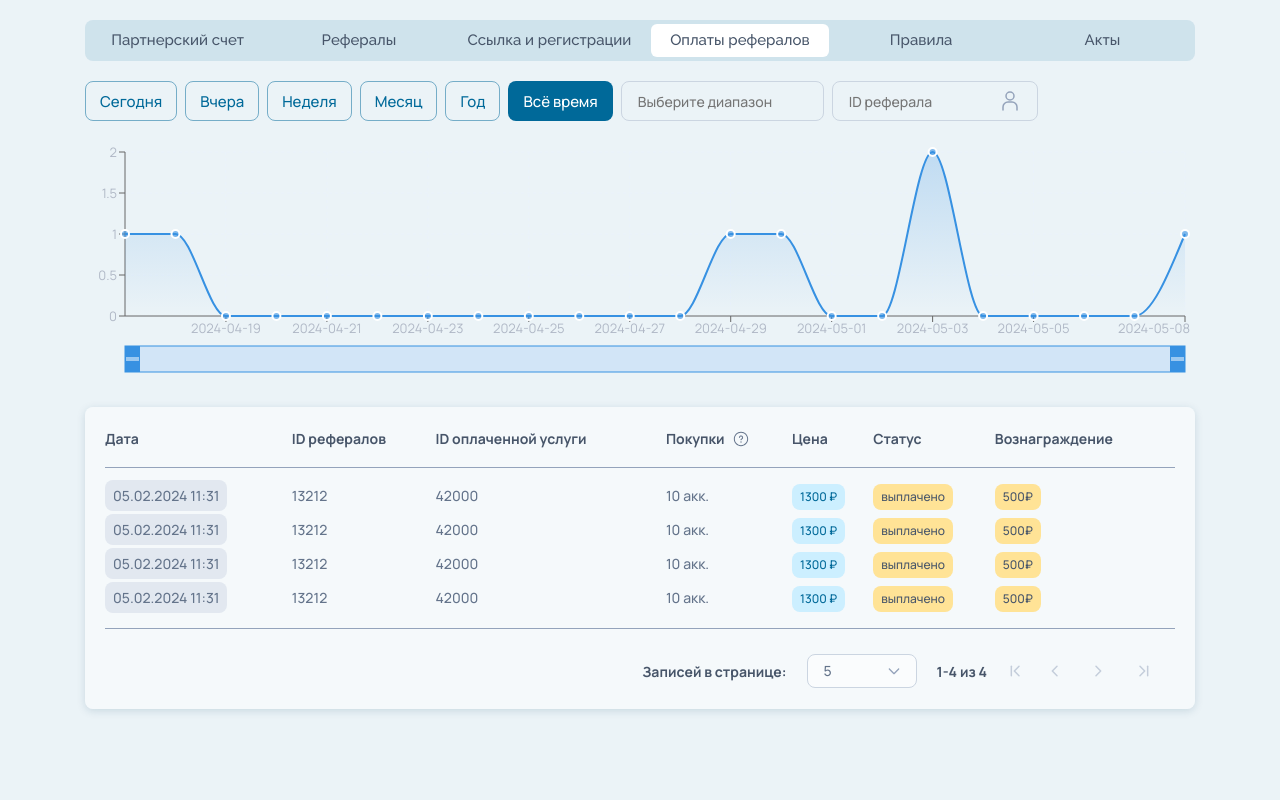
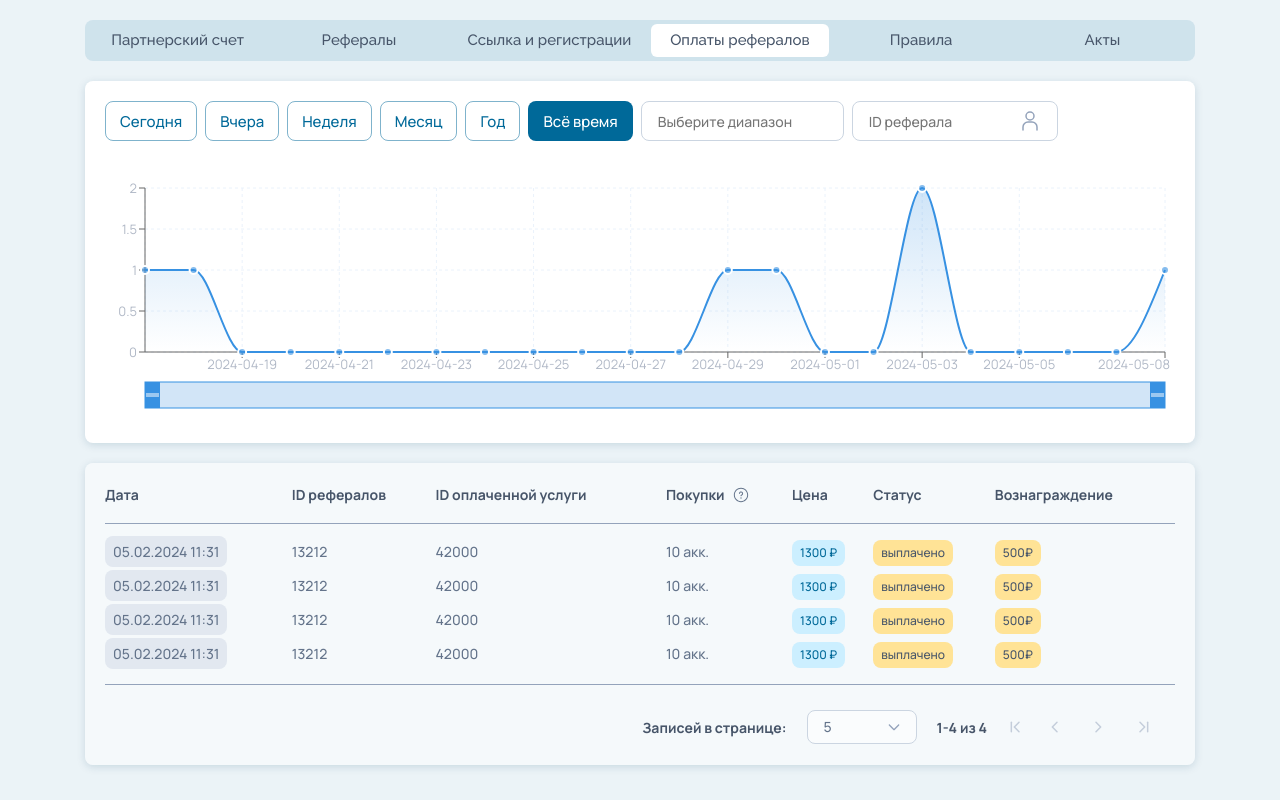
Before and after one commit to Kuretao/test-avito, a React (Vite) app: page /payToReferral in a window 1280 px wide. Built offline with nearby package versions, Linux system fonts and the light colour scheme.

Commit message:
Правки

```diff
--- a/src/tabs/Register.jsx
+++ b/src/tabs/Register.jsx
@@ -307,7 +307,7 @@ export const ChartsBlock = ({ chartData, filter, setFilter, setDateRange, childr
 
 
     return (
-        <div>
+        <ChartBlock>
             <Filters>
                 {["Сегодня", "Вчера", "Неделя", "Месяц", "Год", "Всё время"].map(
                     (value) => (
@@ -332,7 +332,7 @@ export const ChartsBlock = ({ chartData, filter, setFilter, setDateRange, childr
                 {children}
             </Filters>
             <RegistrationsChart data={chartData} />
-        </div>
+        </ChartBlock>
     );
 };
 
```
